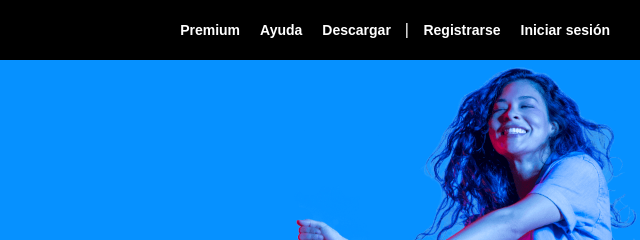
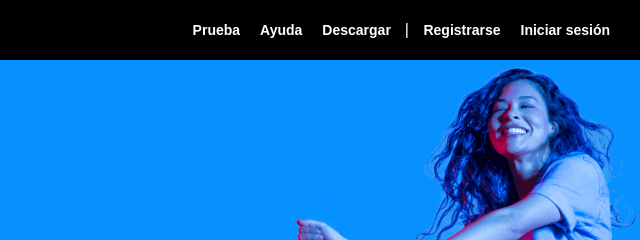
Before and after one commit to Adalab/promo-q-modulo-1-sprint-2-pair-10-Spotify, a website: page src/html/index.html in a window 1280 px wide. Shown: the top 240 px of the page, 640-1280 px from the left. Drawn offline with nearby package versions, Linux system fonts and the light colour scheme; files that its build step writes are made by us from their sources; files whose address does not match are found by name.

Commit message:
esto es una prueba

```diff
--- a/src/html/partials/header.html
+++ b/src/html/partials/header.html
@@ -4,7 +4,7 @@
     <nav class="nav">
         <ul class="list">
             <li class="list-item">
-                <a class="link" href="#">Premium</a>
+                <a class="link" href="#">Prueba</a>
             </li>
             <li class="list-item">
                 <a class="link" href="#">Ayuda</a>
```
Also changed, not shown: src/scss/main.scss (line endings or trailing spaces), 1 other file.
